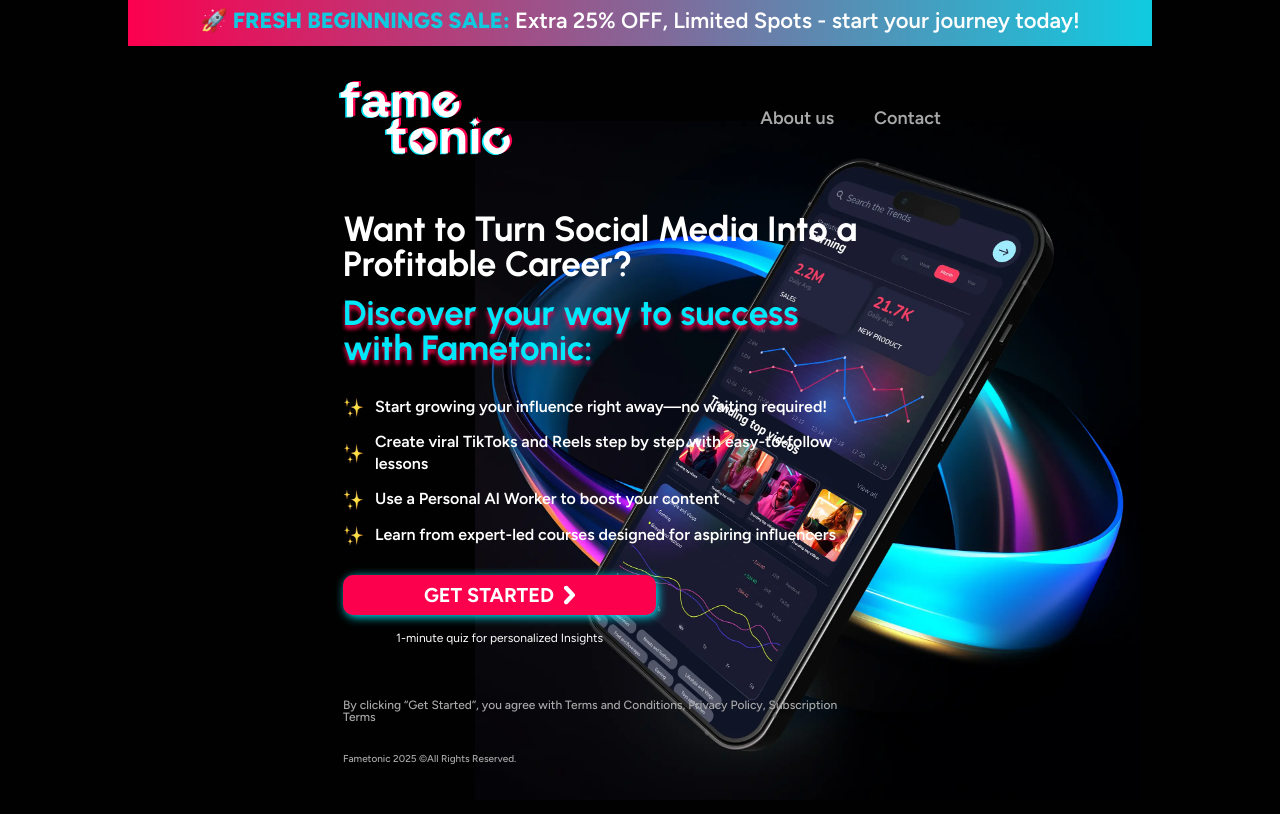
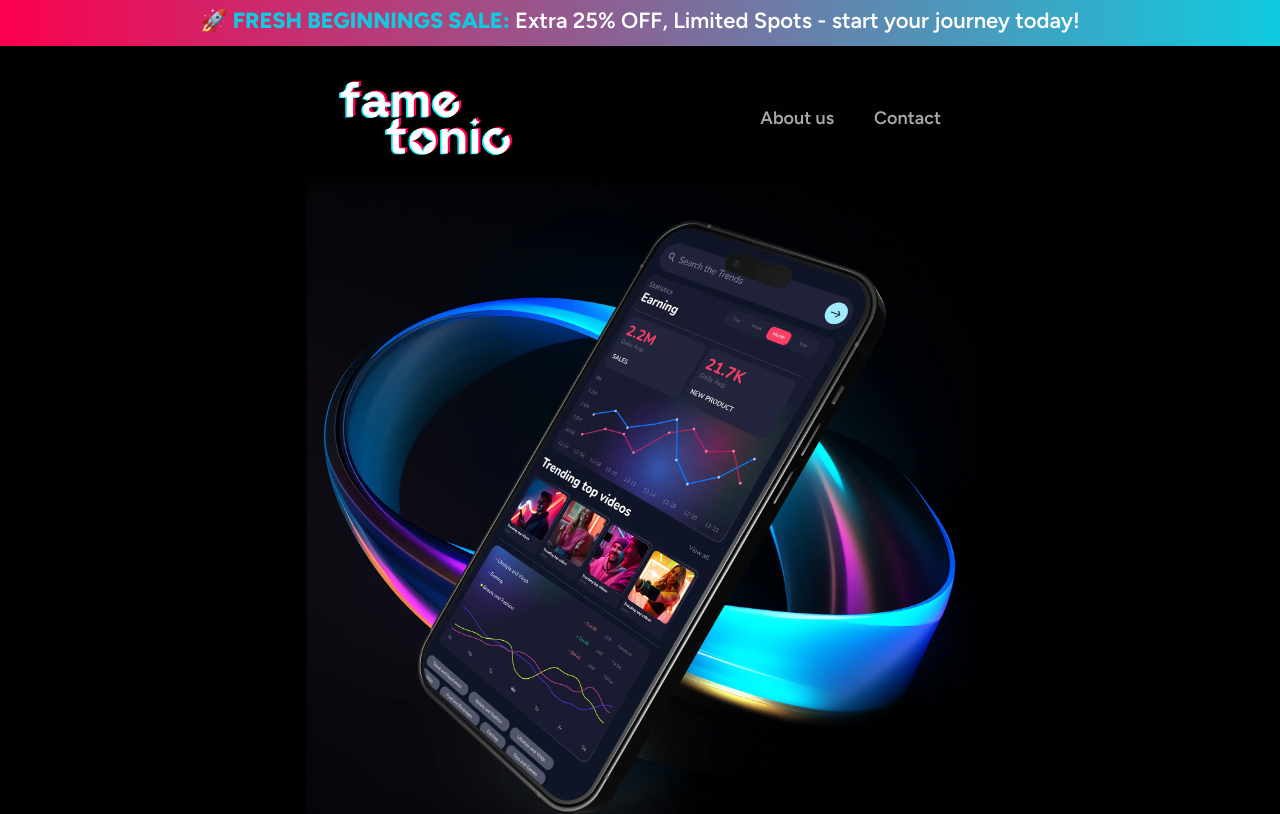
Before and after one commit to sakin-hossain/fame-tonic, a Next.js app: page / in a window 1280 px wide. Shown: the top 814 px of the page. Built offline with nearby package versions, Linux system fonts and the light colour scheme.

Commit message:
improvement: fixing announcement bar and responsive for 1024px device

```diff
--- a/app/components/homepage/HeroSection.tsx
+++ b/app/components/homepage/HeroSection.tsx
@@ -5,13 +5,13 @@ import StarIcon from "../../../public/assets/images/star-icon.webp";
 
 const HeroSection = () => {
     return (
-        <div className="flex flex-col-reverse lg:flex-row md:flex-col-reverse px-5 sm:p-0">
-            <div className="lg:ml-215 lg:mt-57 lg:mb-30 md:mx-auto max-w-516 z-20">
+        <div className="flex flex-col-reverse xl:flex-row md:flex-col-reverse px-5 sm:p-0">
+            <div className="xl:ml-215 xl:mt-57 xl:mb-30 md:mx-auto max-w-516 z-20">
                 <div className="mb-22 sm:mb-4">
-                    <h1 className="font-urbanist font-extrabold sm:font-bold text-25 lg:text-35 md:text-25px leading-[100%] w-328 sm:w-full mx-auto tracking-normal align-middle text-center sm:text-left h-60 sm:h-84">
+                    <h1 className="font-urbanist font-extrabold sm:font-bold text-25 xl:text-35 md:text-25px leading-[100%] w-328 sm:w-full mx-auto tracking-normal align-middle text-center sm:text-left h-60 sm:h-84">
                         Want to Turn Social Media Into a Profitable Career?{" "}
                     </h1>
-                    <h1 className="font-urbanist font-extrabold sm:font-bold text-25 lg:text-35 md:text-25 leading-[100%] w-328 sm:w-full mx-auto tracking-normal align-middle text-center sm:text-left text-shadow-red-glow text-primary h-60 sm:h-84">
+                    <h1 className="font-urbanist font-extrabold sm:font-bold text-25 xl:text-35 md:text-25 leading-[100%] w-328 sm:w-full mx-auto tracking-normal align-middle text-center sm:text-left text-shadow-red-glow text-primary h-60 sm:h-84">
                         Discover your way to success with Fametonic:
                     </h1>
                 </div>
@@ -81,7 +81,7 @@ const HeroSection = () => {
                     </small>
                 </div>
             </div>
-            <div className="static mt-2.5 lg:mt-0 md:mt-7 sm:mt-2.5 md:mx-auto lg:absolute md:static right-139 top-121 z-10">
+            <div className="static mt-2.5 xl:mt-0 md:mt-7 sm:mt-2.5 md:mx-auto xl:absolute md:static right-139 top-121 z-10">
                 <Image
                     src={HeroImage}
                     width={666}
--- a/app/layout.tsx
+++ b/app/layout.tsx
@@ -25,7 +25,7 @@ export default function RootLayout({
     return (
         <html lang="en">
             <body
-                className={`${urbanist.variable} ${figtree.variable} container mx-auto h-805 antialiased`}
+                className={`${urbanist.variable} ${figtree.variable} h-805 antialiased`}
             >
                 {children}
             </body>
--- a/app/page.tsx
+++ b/app/page.tsx
@@ -7,9 +7,11 @@ export default function Home() {
     return (
         <div>
             <AnnouncementBar />
-            <Navbar />
-            <HeroSection />
-            <Footer />
+            <div className="container mx-auto">
+                <Navbar />
+                <HeroSection />
+                <Footer />
+            </div>
         </div>
     );
 }
```
Also changed, not shown: 1 other file (tests, documents, lock files or other folders).
